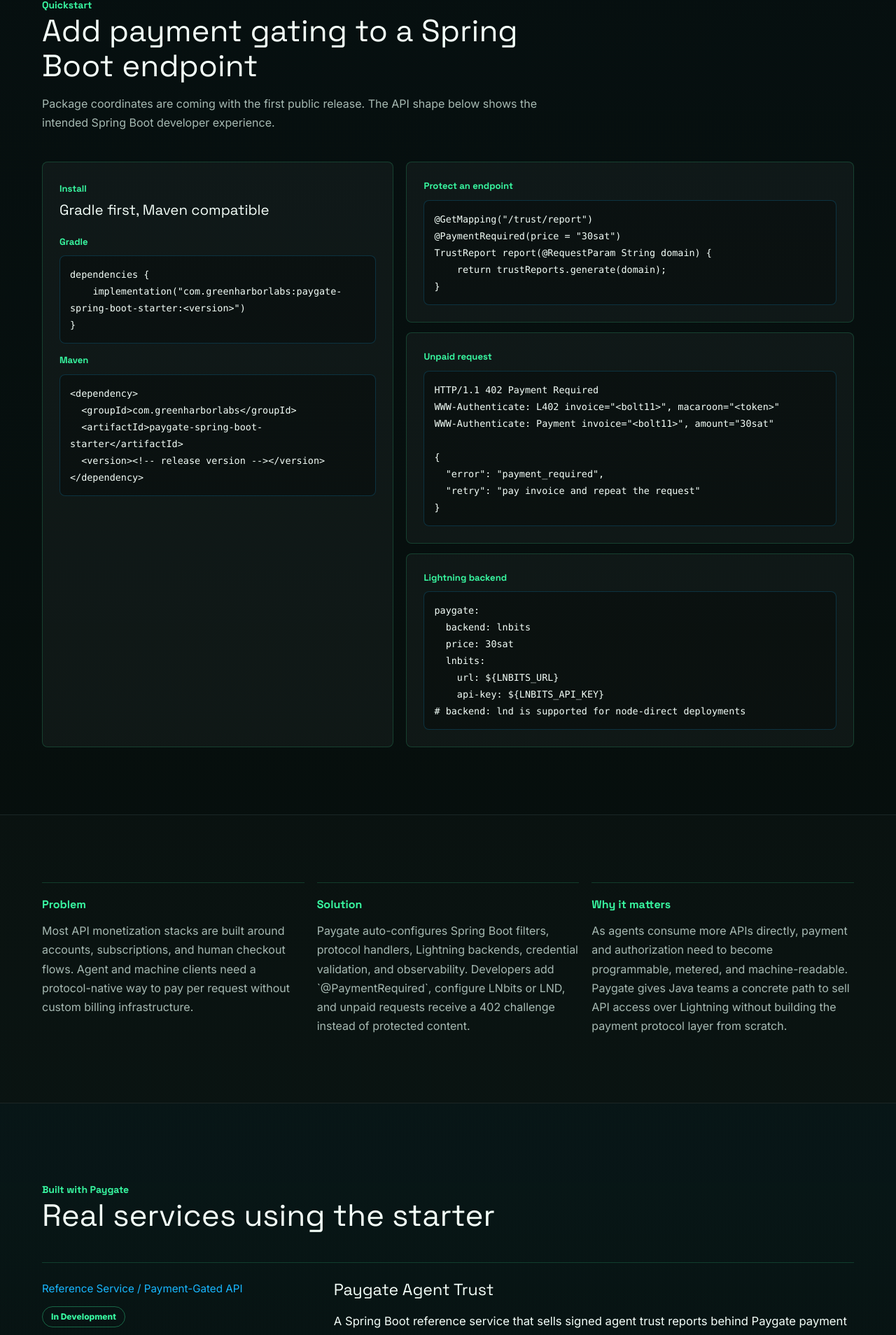
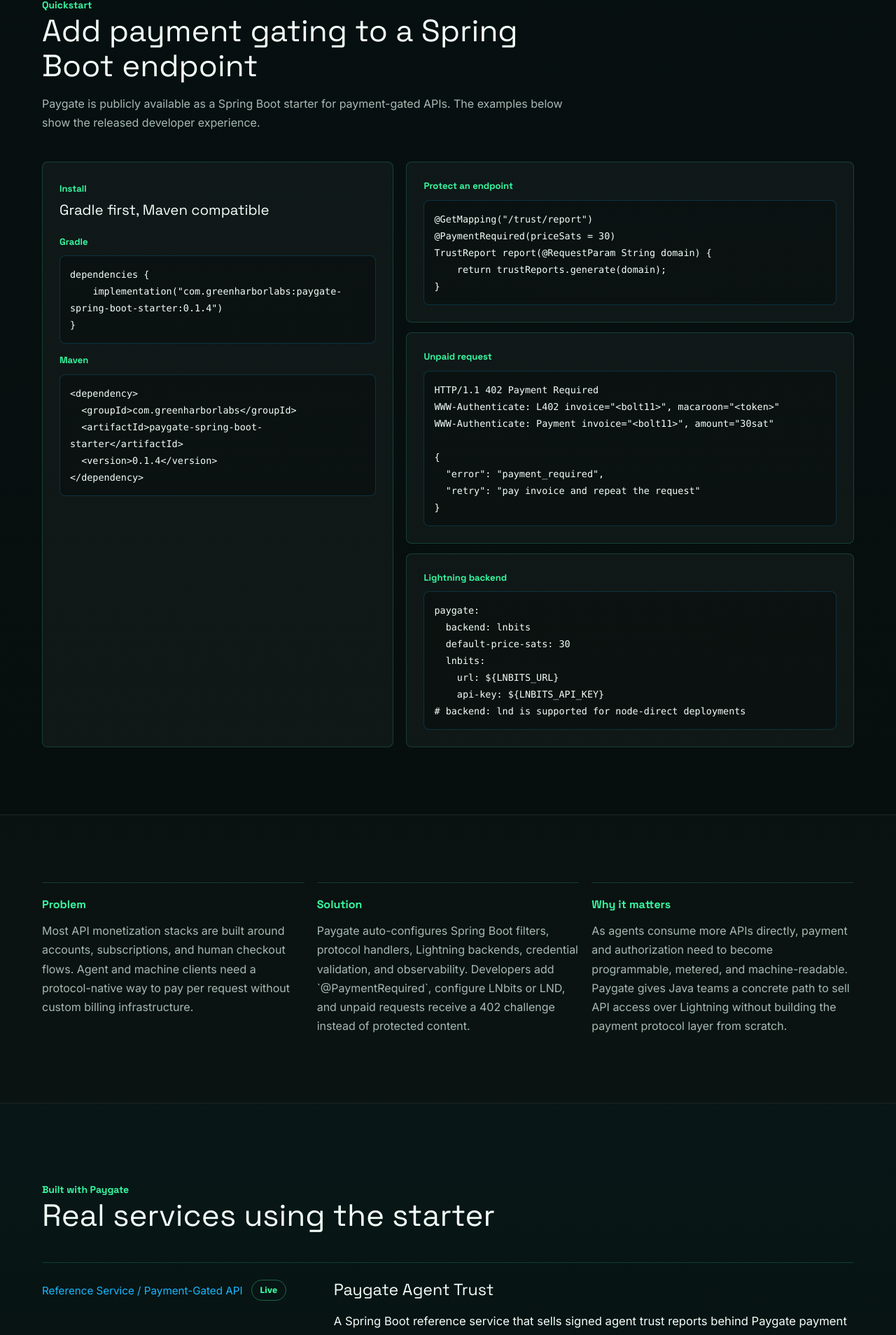
Before and after one commit to greenharborlabs/website, a Next.js app: page /products/paygate in a window 1280 px wide. Shown: the part 774-2682 px from the top of the page at 70% size. Built offline with nearby package versions, Linux system fonts and the light colour scheme.

Commit message:
Publish Paygate live service details

```diff
--- a/app/products/[slug]/page.tsx
+++ b/app/products/[slug]/page.tsx
@@ -212,7 +212,7 @@
             <div className="site-shell">
               <div className="section-heading">
                 <p className="section-eyebrow">Reference service</p>
-                <h2 id="product-proof-heading">Live settlement proof is next</h2>
+                <h2 id="product-proof-heading">Live reference service</h2>
               </div>
 
               <div className="product-proof-points">
--- a/data/products.ts
+++ b/data/products.ts
@@ -33,7 +33,7 @@
   };
   proofPoints?: {
     name: string;
-    status: ProductStatus | "Coming soon";
+    status: ProductStatus;
     category: string;
     description: string;
     details: string[];
@@ -69,7 +69,7 @@
   name: "Paygate",
   slug: "paygate",
   subtitle: "Spring Boot starter for Lightning payment-gated APIs",
-  status: "In Development",
+  status: "Open Source",
   category: "Developer Tool / Spring Boot Starter",
   summary:
     "Paygate is a Spring Boot starter that adds L402 and MPP payment-gated authentication to Java APIs.",
@@ -108,12 +108,12 @@
   ],
   quickstart: {
     note:
-      "Package coordinates are coming with the first public release. The API shape below shows the intended Spring Boot developer experience.",
+      "Paygate is publicly available as a Spring Boot starter for payment-gated APIs. The examples below show the released developer experience.",
     installs: [
       {
         label: "Gradle",
         code: `dependencies {
-    implementation("com.greenharborlabs:paygate-spring-boot-starter:<version>")
+    implementation("com.greenharborlabs:paygate-spring-boot-starter:0.1.4")
 }`,
       },
       {
@@ -121,7 +121,7 @@
         code: `<dependency>
   <groupId>com.greenharborlabs</groupId>
   <artifactId>paygate-spring-boot-starter</artifactId>
-  <version><!-- release version --></version>
+  <version>0.1.4</version>
 </dependency>`,
       },
     ],
@@ -129,7 +129,7 @@
       {
         label: "Protect an endpoint",
         code: `@GetMapping("/trust/report")
-@PaymentRequired(price = "30sat")
+@PaymentRequired(priceSats = 30)
 TrustReport report(@RequestParam String domain) {
     return trustReports.generate(domain);
 }`,
@@ -149,7 +149,7 @@
         label: "Lightning backend",
         code: `paygate:
   backend: lnbits
-  price: 30sat
+  default-price-sats: 30
   lnbits:
     url: \${LNBITS_URL}
     api-key: \${LNBITS_API_KEY}
@@ -160,10 +160,10 @@
   proofPoints: [
     {
       name: "Paygate Agent Trust",
-      status: "Coming soon",
+      status: "Live",
       category: "Reference Service / Real LNbits Settlement",
       description:
-        "A reference service with real LNbits settlement is being prepared to show the full unpaid request, Lightning invoice, paid retry, and signed JSON response loop.",
+        "A live reference service with real LNbits settlement shows the full unpaid request, Lightning invoice, paid retry, and signed JSON response loop.",
       details: [
         "Free catalog and quote endpoints before payment",
         "Payment-gated trust report generation through Paygate",
@@ -171,6 +171,7 @@
         "Ed25519-signed JSON response after payment",
       ],
       links: {
+        live: "https://paygate-agent-trust.fly.dev/",
         github: "https://github.com/greenharborlabs/paygate-agent-trust",
         docs: "https://github.com/greenharborlabs/paygate-agent-trust#readme",
       },
@@ -192,7 +193,7 @@
   examples: [
     {
       name: "Paygate Agent Trust",
-      status: "In Development",
+      status: "Live",
       category: "Reference Service / Payment-Gated API",
       summary:
         "A Spring Boot reference service that sells signed agent trust reports behind Paygate payment challenges.",
```
Also changed, not shown: 1 other file (tests, documents, lock files or other folders).
